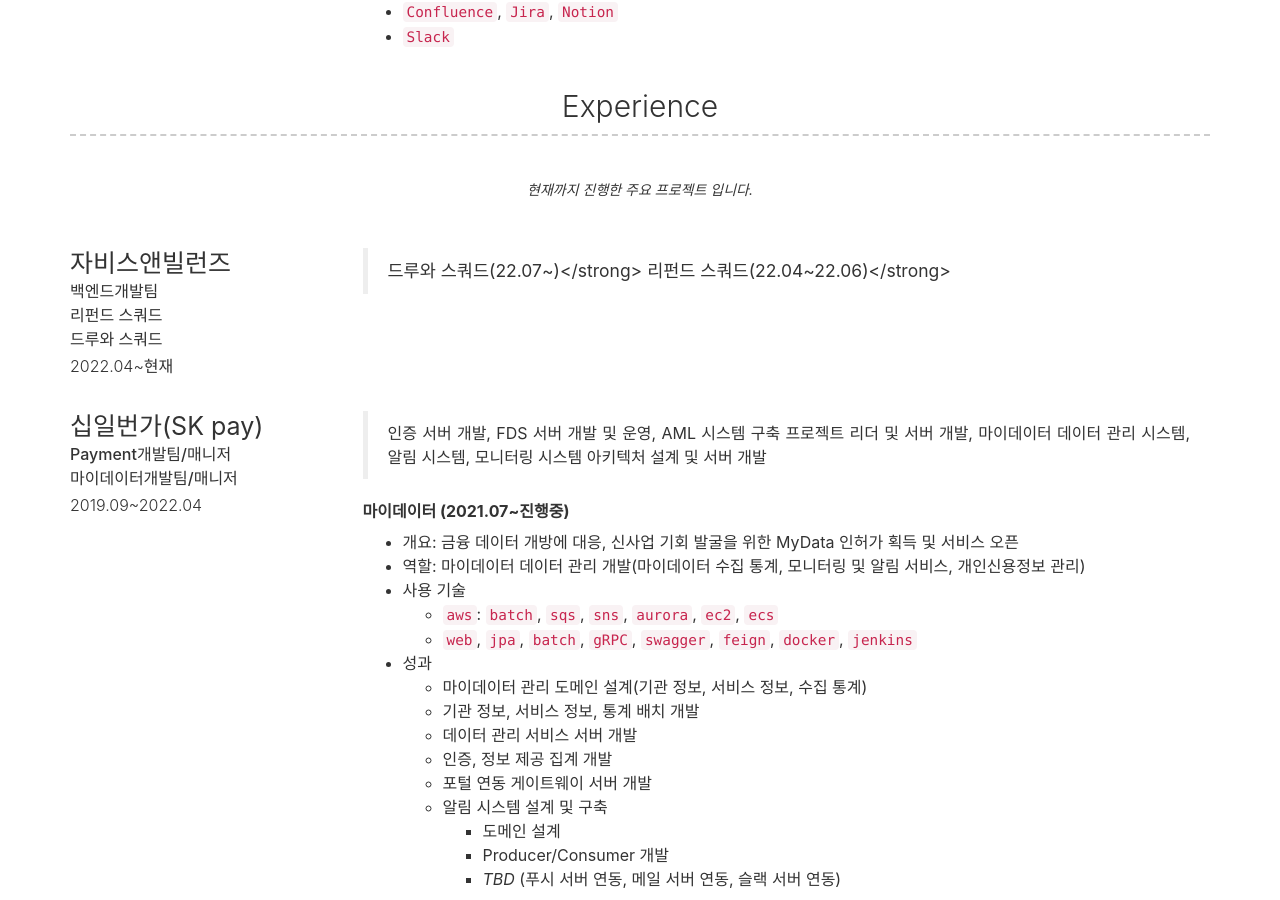
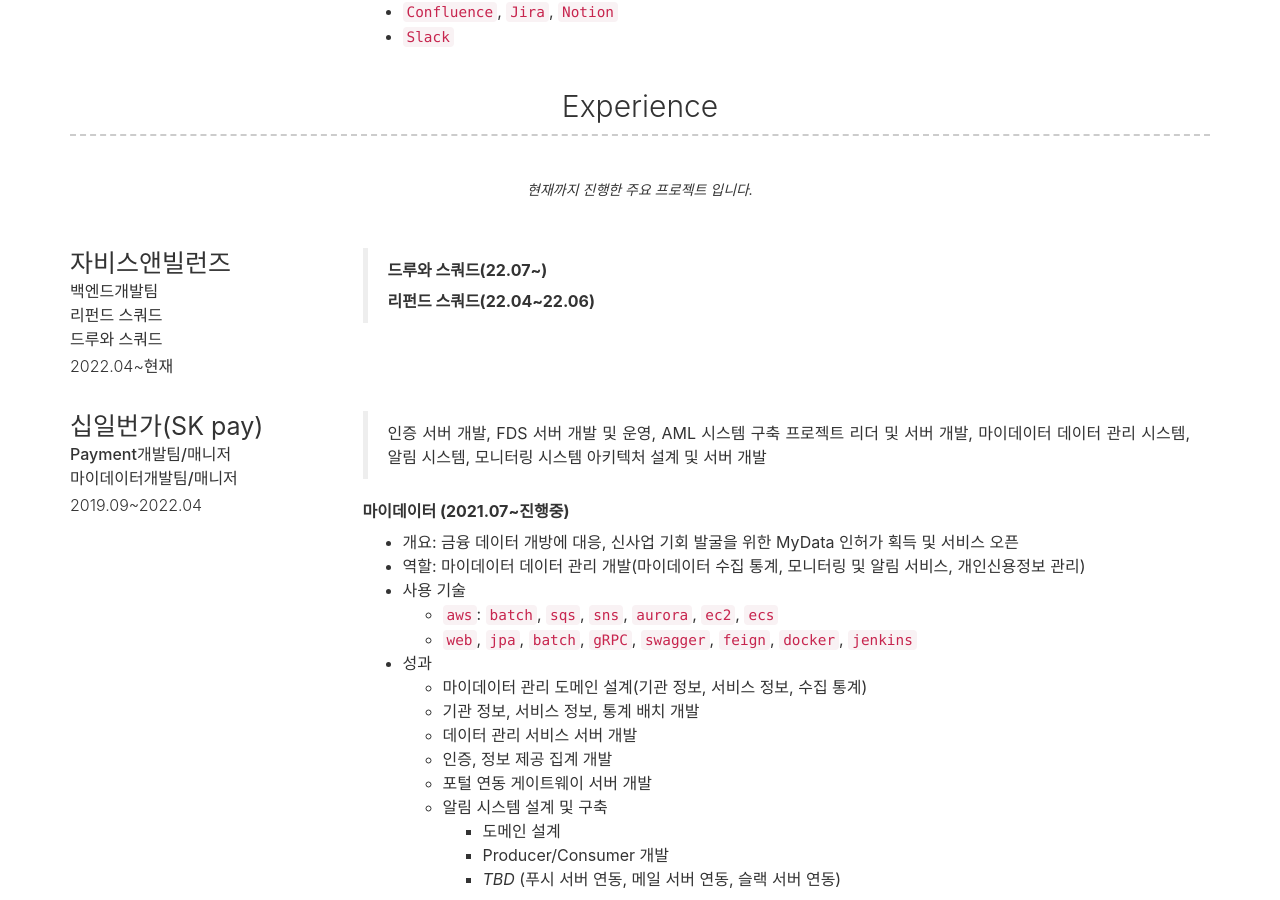
Before and after one commit to lcalmsky/resume, a Jekyll site: the page built from index.md, in a window 1280 px wide and 900 px high, scrolled down 1518 px. Built offline with Jekyll 4.4.1, drawn with Linux system fonts in a browser that asks for light colours; nearby versions of some CDN libraries.

Commit message:
Update resume

```diff
--- a/_config.yml
+++ b/_config.yml
@@ -127,8 +127,9 @@
         sub_title: 백엔드개발팀<br>리펀드 스쿼드<br>드루와 스쿼드
         caption: 2022.04~현재
         description: |
-          > <string>드루와 스쿼드(22.07~)</strong>
-          > <string>리펀드 스쿼드(22.04~22.06)</strong>
+          > <strong>드루와 스쿼드(22.07~)</strong>
+          >
+          > <strong>리펀드 스쿼드(22.04~22.06)</strong>
       - layout: left
         title: 십일번가(SK pay)
         sub_title: Payment개발팀/매니저<br>마이데이터개발팀/매니저
```
